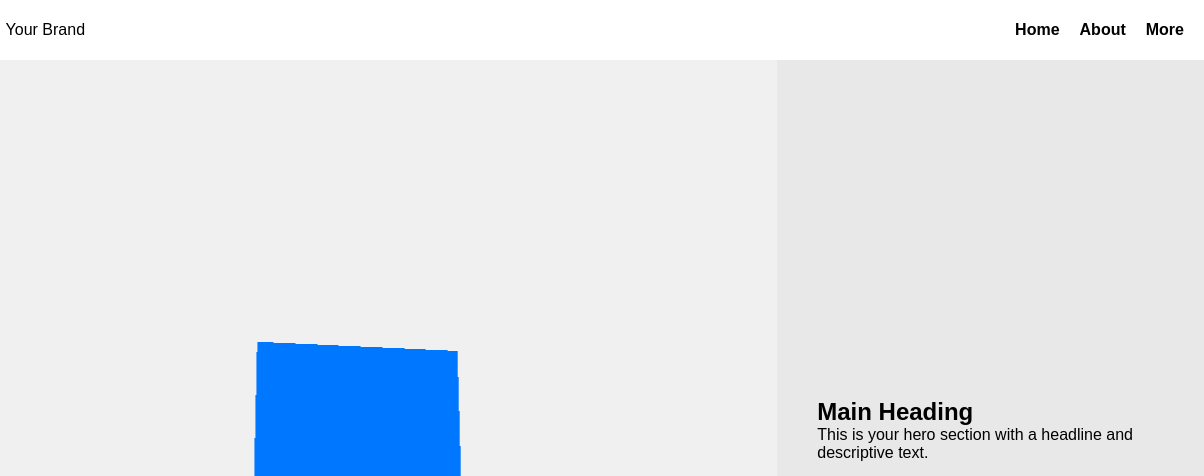
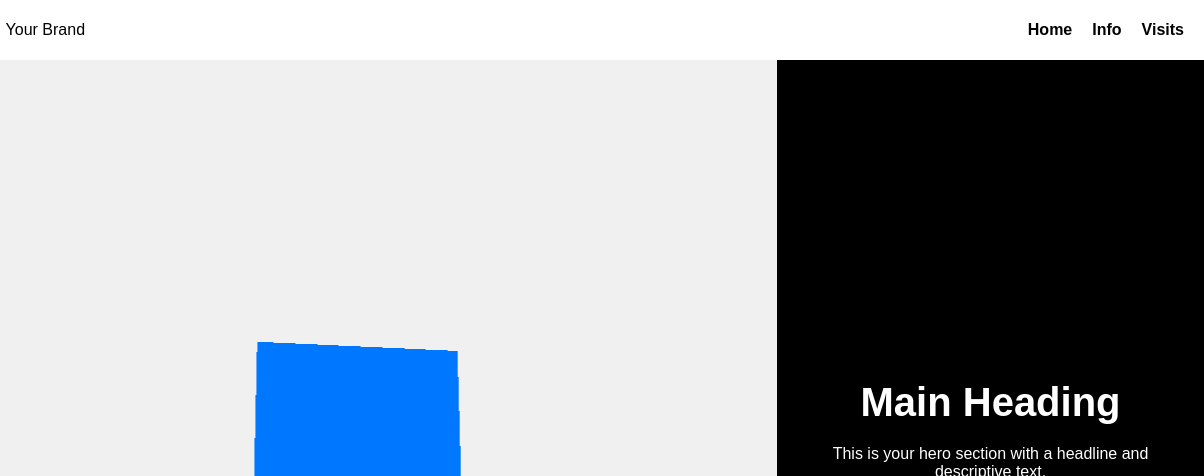
Before and after one commit to Sava333999/Neptun-oppgave, a plain HTML site: page index.html in a window 1280 px wide. Shown: the top 476 px of the page, 76-1280 px from the left. Drawn offline with nearby package versions, Linux system fonts and the light colour scheme.

Commit message:
la inn h1-class, og forandret background til svart i div til høyre på seksjon1

```diff
--- a/index.html
+++ b/index.html
@@ -67,6 +67,12 @@
         font-weight: 600;
       }
 
+      h1 {
+        color: white;
+        font-size: 2.5rem;
+        margin-bottom: 20px;
+      }
+
       /* Hero Section */
       #section1 {
         display: flex;
@@ -81,10 +87,15 @@
       .hero-text {
         width: 33.33%;
         padding: 40px;
-        background-color: #e8e8e8;
+        background-color: #000000;
         display: flex;
         flex-direction: column;
         justify-content: center;
+        color: white;
+        text-align: center;
+        position: relative;
+        top: 0;
+        left: 0;
       }
 
       /* Section 2 */
@@ -124,8 +135,8 @@
       </div>
       <ul>
         <li><a href="#section1">Home</a></li>
-        <li><a href="#section2">About</a></li>
-        <li><a href="#section3">More</a></li>
+        <li><a href="#section2">Info</a></li>
+        <li><a href="#section3">Visits</a></li>
       </ul>
     </nav>
 
```
